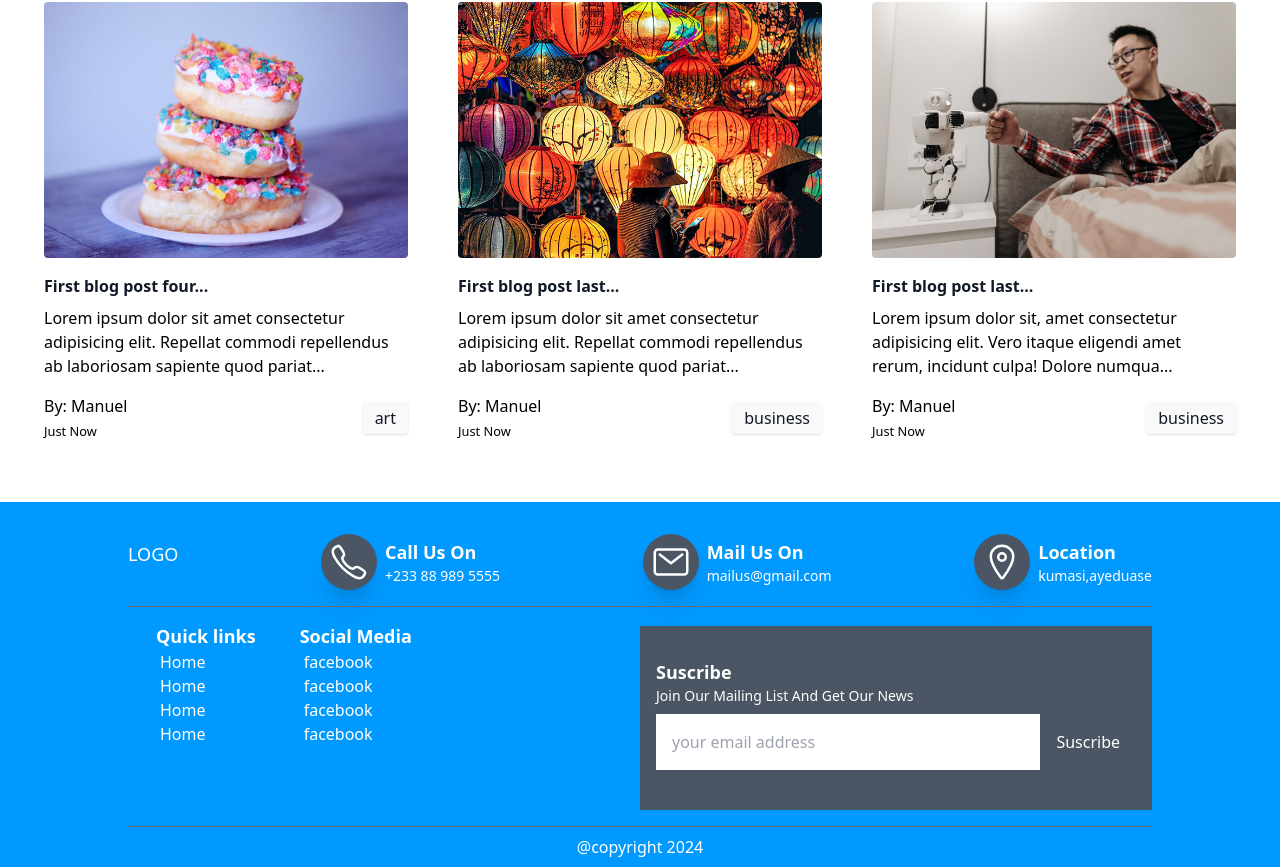
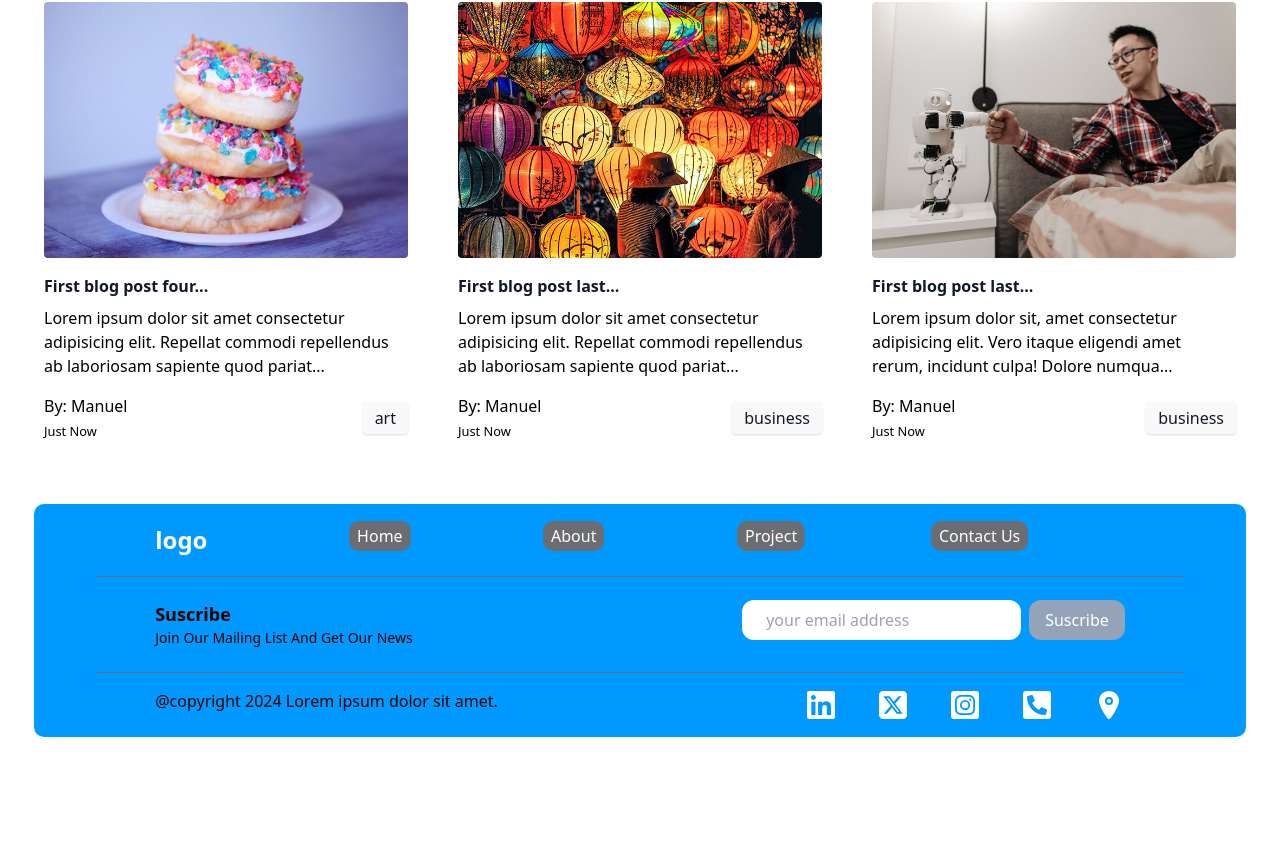
Before and after one commit to edyting/aaes-official, a React (Vite) app in the folder client/: page /projects in a window 1280 px wide. Shown: the part 682-1549 px from the top of the page. After the commit the page ends 1433 px from the top, so only its background shows below. Built offline with nearby package versions, Linux system fonts and the light colour scheme.

Commit message:
changing the footer

```diff
--- a/client/src/components/Layout.jsx
+++ b/client/src/components/Layout.jsx
@@ -2,6 +2,7 @@ import React from 'react'
 import { Outlet } from 'react-router-dom'
 import Navbar from './Navbar'
 import Footer from './Footer'
+import NewFooter from './NewFooter'
 
 export default function Layout() {
   return (
@@ -14,9 +15,9 @@ export default function Layout() {
     <div className="">
         <Outlet/>
     </div>
-    {/* footer */}
+    {/* <Footer/> */}
     <div className="">
-        <Footer/>
+    <NewFooter/>
     </div>
    </div>
   )
--- /dev/null
+++ b/client/src/components/NewFooter.jsx
@@ -0,0 +1,83 @@
+import React from 'react'
+
+
+// icons
+import { FaLinkedin } from "react-icons/fa6";
+import { Link } from 'react-router-dom';
+import { FaSquareXTwitter } from "react-icons/fa6";
+import { FaInstagramSquare } from "react-icons/fa";
+import { IoLocation } from "react-icons/io5";
+import { FaPhoneSquareAlt } from "react-icons/fa";
+
+
+
+
+
+export default function NewFooter() {
+  return (
+    <div>
+        {/* main footer container */}
+        <div className="max-w-[95vw] mb-3 rounded-xl border-2 border-slate-50 mx-auto h-auto bg-[#0099ff]">
+            {/* top */}
+            <div className="w-full">
+                <div className="w-[80%]  md:py-5 mx-auto bg-green h-auto">
+                    <ul className='md:grid-cols-5 grid-cols-2 grid '>
+                        <li className='font-bold text-2xl text-white'>logo</li>
+                        <li> <Link className='bg-[#6c6d72] px-2 py-1 text-white rounded-[10px]'>Home</Link> </li>
+                        <li> <Link className='bg-[#6c6d72] px-2 py-1 text-white rounded-[10px]'>About</Link> </li>
+                        <li> <Link className='bg-[#6c6d72] px-2 py-1 text-white rounded-[10px]'>Project</Link> </li>
+                        <li> <Link className='bg-[#6c6d72] px-2 py-1 text-white rounded-[10px]'>Contact Us</Link> </li>
+                    </ul>
+                </div>
+            </div>
+             {/* line */}
+             <div className="w-full">
+             <div className=" bg-[#6c6d72] h-[0.5px] w-[90%] mx-auto"></div>
+             </div>
+            {/* middle */}
+            <div className="">
+                <div className="w-[80%] mx-auto py-6 bg-yellow- flex justify-between ">
+                    {/* msg */}
+                    <div className="">
+                    <h1 className='text-lg capitalize font-bold'>suscribe</h1>
+                    <p className='capitalize text-sm'>join our mailing list and get our news </p>
+                    </div>
+                    {/* input */}
+                    <div className="">
+                    <form action="" className='flex gap-2'>
+                    <input type="text" placeholder='your email address' name="" id="" className='rounded-xl  px-6 w-full py-2' />
+                    <input type="submit" className='text-white px-4 bg-slate-400 rounded-xl' value="Suscribe" />
+                    </form>
+                    </div>
+                </div>
+            </div>
+          {/* line */}
+          <div className="w-full">
+             <div className=" bg-[#6c6d72] h-[0.5px] w-[90%] mx-auto"></div>
+             </div>
+            {/* buttom */}
+            <div className="w-full  py-4">
+                <div className="w-[80%] flex justify-between mx-auto">
+                    {/* left */}
+                    <div className="">
+                        @copyright 2024 Lorem ipsum dolor sit amet.
+                    </div>
+                    {/* right */}
+                    <div className="">
+                    <ul className='md:grid-cols-5 gap-10 grid '>
+                        <li> <Link className='text-white text-[2rem]'> <FaLinkedin /> </Link> </li>
+                        <li>  <Link className='text-white text-[2rem]'> <FaSquareXTwitter />
+                        </Link> </li>
+                        <li>   <Link className='text-white text-[2rem]'> <FaInstagramSquare />
+                        </Link></li>
+                        <li> <Link className='text-white text-[2rem]'> <FaPhoneSquareAlt />
+                        </Link></li>
+                        <li> <Link className='text-white text-[2rem]'> <IoLocation />  </Link></li>
+                    </ul>
+                    </div>
+            </div>
+            </div>
+        </div>
+    </div>
+  )
+}
```
